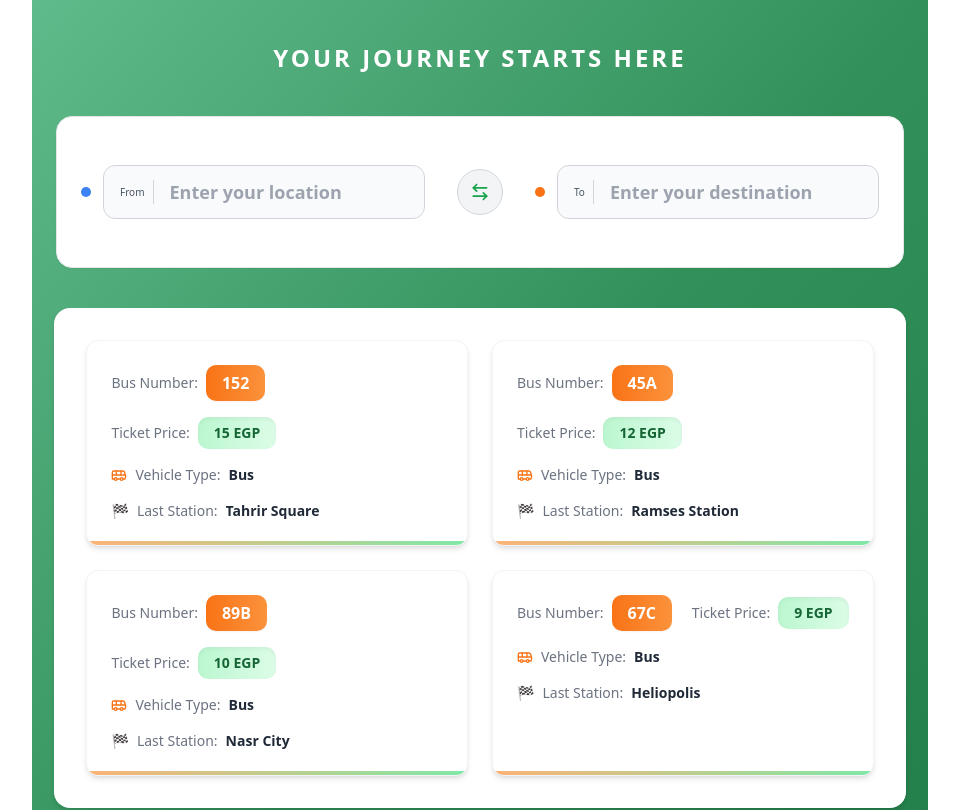
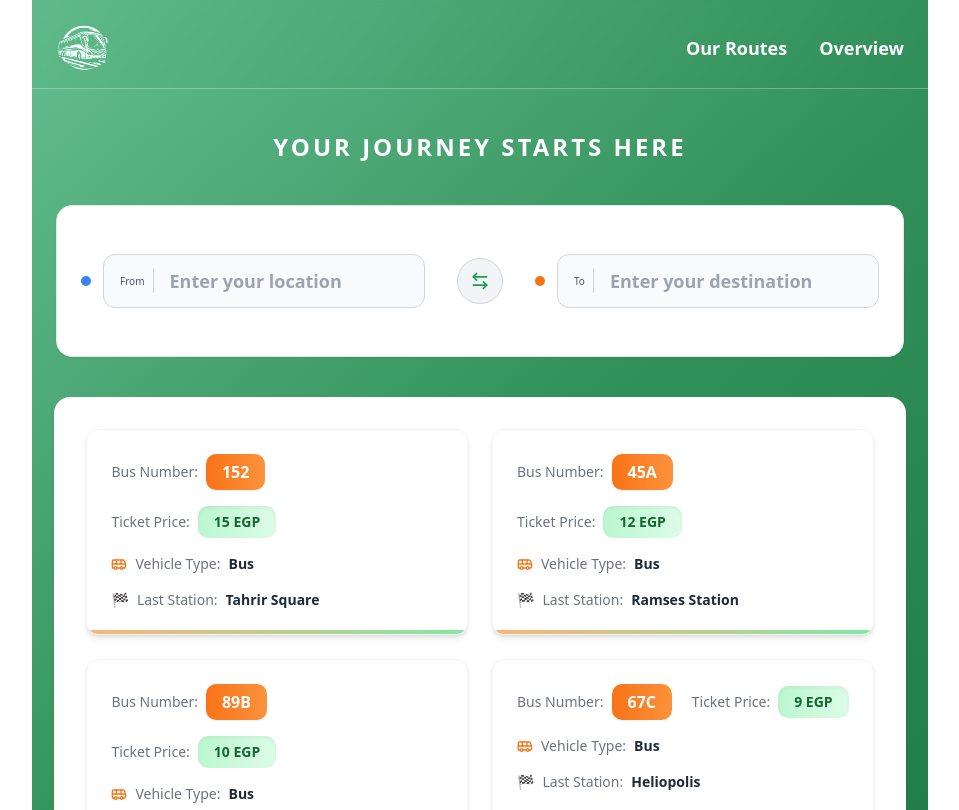
Before and after one commit to m22nna/graduation-project, a React (Vite) app: page / in a window 1280 px wide. Shown: the top 810 px of the page, without its empty margins (160-1119 px from the left). Built offline with nearby package versions, Linux system fonts and the light colour scheme; no server answers.

Commit message:
applyed routing

```diff
--- a/package.json
+++ b/package.json
@@ -15,12 +15,11 @@
     "@tailwindcss/vite": "^4.1.17",
     "class-variance-authority": "^0.7.1",
     "clsx": "^2.1.1",
-
     "framer-motion": "^12.23.24",
-
     "lucide-react": "^0.553.0",
     "react": "^19.1.1",
     "react-dom": "^19.1.1",
+    "react-router-dom": "^7.10.0",
     "tailwind-merge": "^3.3.1"
   },
   "devDependencies": {
--- a/src/App.tsx
+++ b/src/App.tsx
@@ -1,17 +1,39 @@
 //import HomePage from "./pages/HomePage";
 
-import Loading from "./components/Loading"
+import { createBrowserRouter, RouterProvider } from "react-router-dom";
+// import Loading from "./components/Loading";
+import HomePage from "./pages/HomePage";
+import RoutesQA from "./pages/RoutesQA";
+import AppLayout from "./components/AppLayout";
+import Overview from "./pages/Overview";
 
+const router = createBrowserRouter([
+    {
+        element: <AppLayout />, //root element
+        // errorElement: <Error />,
 
+        children: [
+            {
+                path: "/",
+                element: <HomePage />,
+            },
+            {
+                path: "/overview",
+                element: <Overview />,
+            },
+            {
+                path: "/routesqa",
+                element: <RoutesQA />,
+            },
+        ],
+    },
+]);
 
 export default function App() {
-  return (
-    <div className="container">
-
-      <Loading/>
-
-
-
-    </div>
-  )
+    return (
+        <div className="container">
+            {/* <Loading /> */}
+            <RouterProvider router={router} />
+        </div>
+    );
 }
--- /dev/null
+++ b/src/components/AppLayout.tsx
@@ -0,0 +1,18 @@
+import { Outlet } from "react-router-dom";
+import NavBar from "./NavBar";
+import Footer from "./Footer";
+
+function AppLayout() {
+    return (
+        <div className="header">
+            <NavBar />
+            <Outlet />
+
+            <footer>
+                <Footer />
+            </footer>
+        </div>
+    );
+}
+
+export default AppLayout;
--- /dev/null
+++ b/src/components/NavBar.tsx
@@ -0,0 +1,73 @@
+// import { NavLink } from 'react-router-dom';
+// import Logo from '../assets/logo-nobg.png';
+
+// function NavBar() {
+//     return (
+//         <nav>
+//             <NavLink to='/'>
+//                 <img src={Logo} alt='App logo' />
+//             </NavLink>
+//             <ul>
+//                 <li><NavLink to='/routesqa'>Our Routes</NavLink></li>
+//                 <li><NavLink to='/overview'>Overview</NavLink></li>
+//             </ul>
+//         </nav>
+//     )
+// }
+
+// export default NavBar
+
+import { NavLink } from "react-router-dom";
+import Logo from "../assets/logo-nobg.png";
+
+const NavBar: React.FC = () => {
+  return (
+    <nav className="w-full bg-transparent backdrop-blur-sm border-b border-white/30 pt-6 pb-4">
+      <div className="max-w-6xl mx-auto px-6 flex items-center justify-between">
+
+        {/* Logo */}
+        <NavLink to="/">
+          <img
+            src={Logo}
+            alt="App logo"
+            className="h-12 w-auto"
+          />
+        </NavLink>
+
+        {/* Menu */}
+        <ul className="flex gap-8 text-lg font-semibold text-white ">
+
+          <li>
+            <NavLink
+              to="/routesqa"
+              className={({ isActive }) =>
+                isActive
+                  ? "text-orange-400 border-b-2 border-orange-400 pb-1 hover:text-orange-400/70"
+                  : "hover:text-orange-400/70 hover:border-b-2 hover:border-orange-400/70 pb-1 transition-all"
+              }
+            >
+              Our Routes
+            </NavLink>
+          </li>
+
+          <li>
+            <NavLink
+              to="/overview"
+              className={({ isActive }) =>
+                isActive
+                  ? "text-orange-400 border-b-2 border-orange-400 pb-1 hover:text-orange-400/70"
+                  : "hover:text-orange-400/70 hover:border-b-2 hover:border-orange-400/70 pb-1 transition-all"
+              }
+            >
+              Overview
+            </NavLink>
+          </li>
+
+        </ul>
+
+      </div>
+    </nav>
+  );
+};
+
+export default NavBar;
--- a/src/pages/HomePage.tsx
+++ b/src/pages/HomePage.tsx
@@ -1,5 +1,4 @@
 import AllContainer from "@/components/AllContainer";
-import Footer from "@/components/Footer";
 import Header from "@/components/Header";
 
 function HomePage() {
@@ -13,9 +12,6 @@ function HomePage() {
             <main>
                 <AllContainer />
             </main>
-            <footer>
-                <Footer />
-            </footer>
         </div>
     );
 }
--- /dev/null
+++ b/src/pages/Overview.tsx
@@ -0,0 +1,9 @@
+function Overview() {
+    return (
+        <div>
+            Overview
+        </div>
+    )
+}
+
+export default Overview
--- /dev/null
+++ b/src/pages/RoutesQA.tsx
@@ -0,0 +1,5 @@
+function RoutesQA() {
+    return <div>routes</div>;
+}
+
+export default RoutesQA;
```
Also changed, not shown: src/assets/logo-nobg.png, 1 other file (tests, documents, lock files or other folders).
